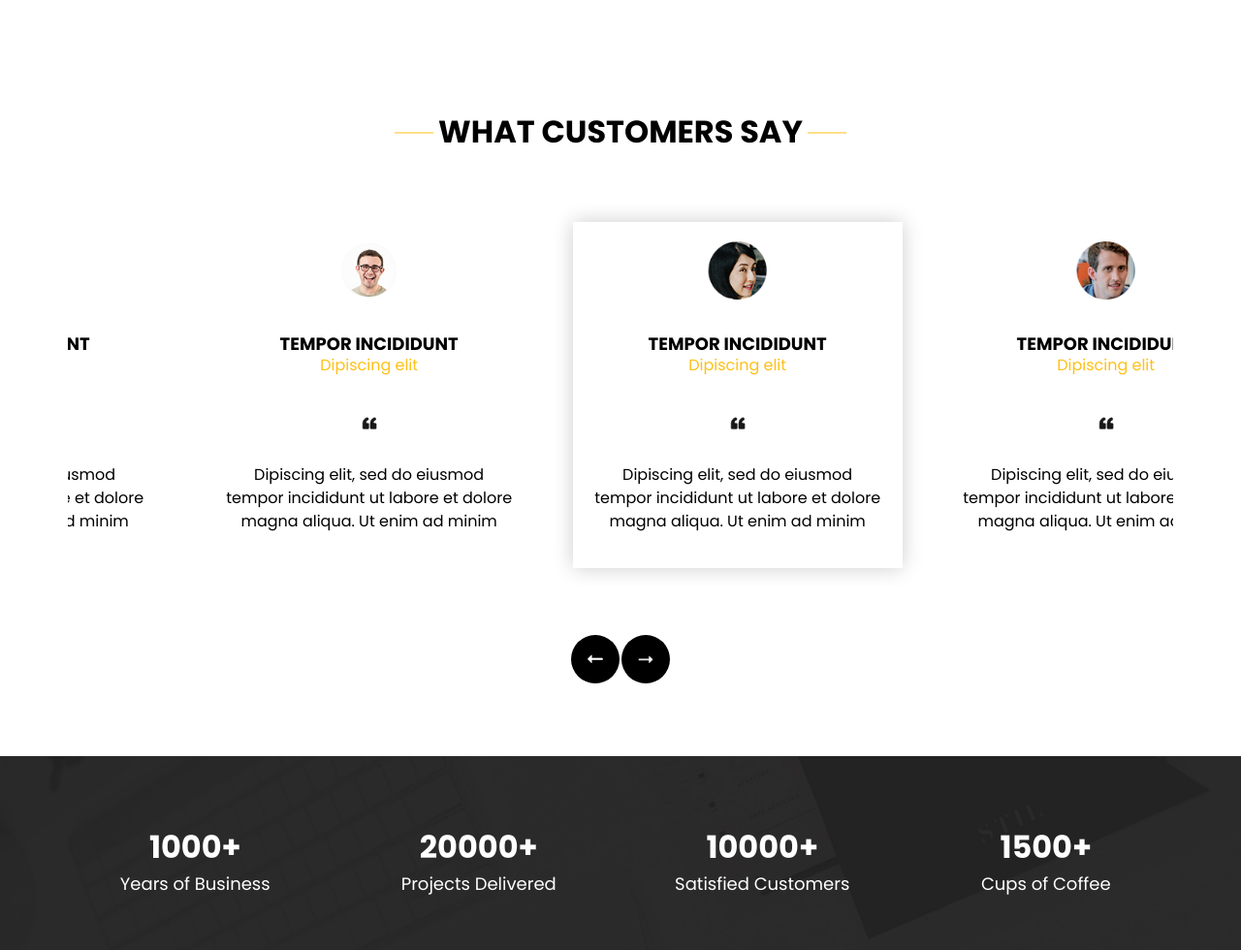
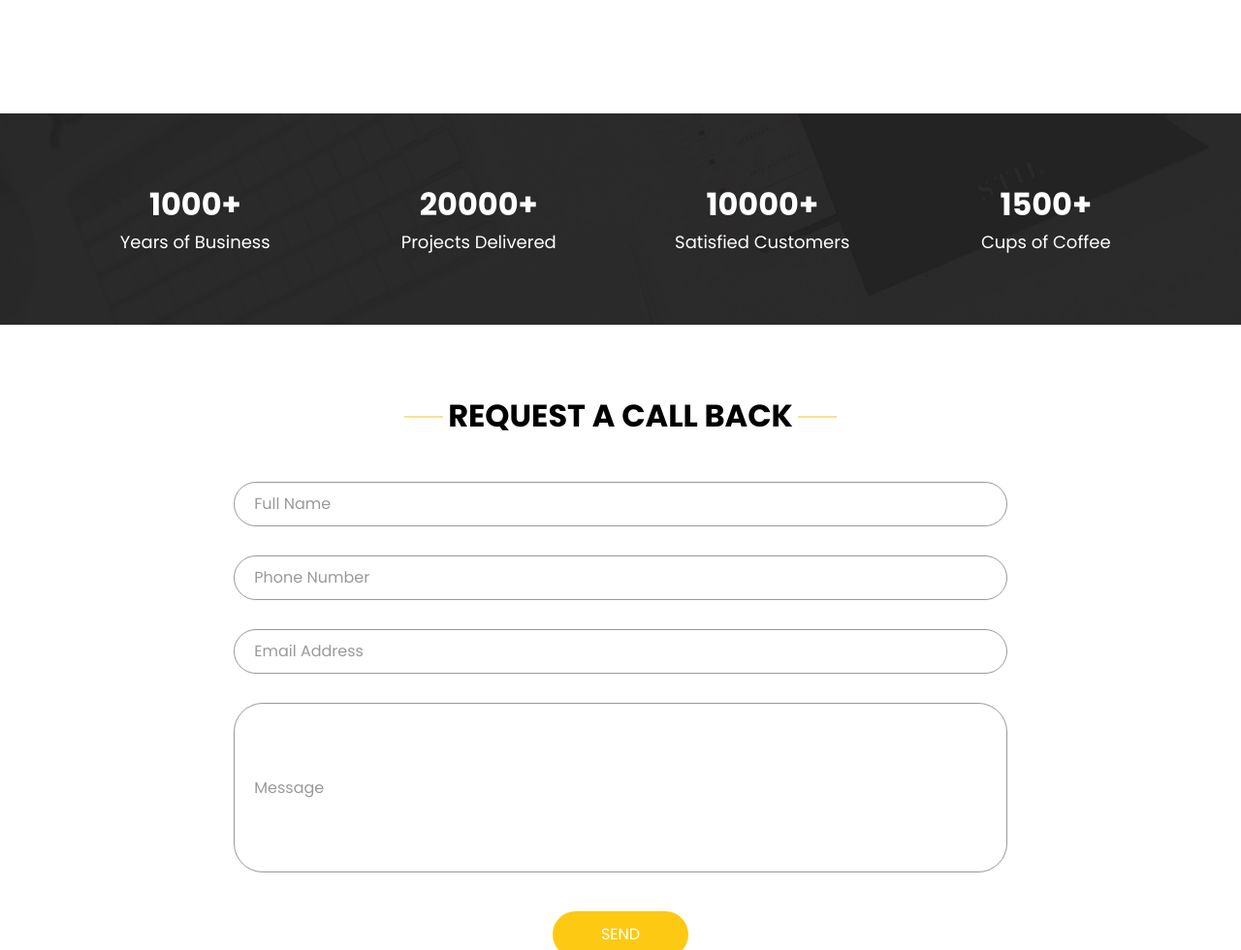
Before and after one commit to Emrick02/Expo, a plain HTML site: page index.html in a window 1280 px wide. Shown: the part 2731-3711 px from the top of the page at 97% size. Drawn offline with nearby package versions, Linux system fonts and the light colour scheme.

Commit message:
Update index.html

```diff
--- a/index.html
+++ b/index.html
@@ -314,79 +314,7 @@
 
   <!-- end work section -->
 
-  <!-- client section -->
-  <section class="client_section">
-    <div class="container">
-      <div class="heading_container">
-        <h2>
-          WHAT CUSTOMERS SAY
-        </h2>
-      </div>
-      <div class="carousel-wrap ">
-        <div class="owl-carousel">
-          <div class="item">
-            <div class="box">
-              <div class="img-box">
-                <img src="images/c-1.png" alt="">
-              </div>
-              <div class="detail-box">
-                <h5>
-                  Tempor incididunt <br>
-                  <span>
-                    Dipiscing elit
-                  </span>
-                </h5>
-                <img src="images/quote.png" alt="">
-                <p>
-                  Dipiscing elit, sed do eiusmod tempor incididunt ut labore et dolore magna aliqua. Ut enim ad minim
-                </p>
-              </div>
-            </div>
-          </div>
-          <div class="item">
-            <div class="box">
-              <div class="img-box">
-                <img src="images/c-2.png" alt="">
-              </div>
-              <div class="detail-box">
-                <h5>
-                  Tempor incididunt <br>
-                  <span>
-                    Dipiscing elit
-                  </span>
-                </h5>
-                <img src="images/quote.png" alt="">
-                <p>
-                  Dipiscing elit, sed do eiusmod tempor incididunt ut labore et dolore magna aliqua. Ut enim ad minim
-                </p>
-              </div>
-            </div>
-          </div>
-          <div class="item">
-            <div class="box">
-              <div class="img-box">
-                <img src="images/c-3.png" alt="">
-              </div>
-              <div class="detail-box">
-                <h5>
-                  Tempor incididunt <br>
-                  <span>
-                    Dipiscing elit
-                  </span>
-                </h5>
-                <img src="images/quote.png" alt="">
-                <p>
-                  Dipiscing elit, sed do eiusmod tempor incididunt ut labore et dolore magna aliqua. Ut enim ad minim
-                </p>
-              </div>
-            </div>
-          </div>
-        </div>
-      </div>
-    </div>
-  </section>
 
-  <!-- end client section -->
 
   <!-- target section -->
   <section class="target_section layout_padding2">
```
